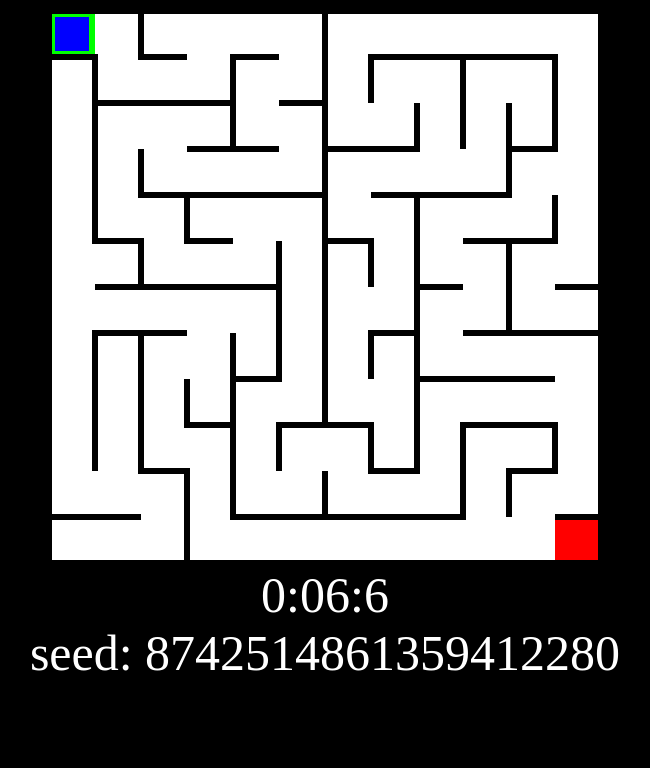
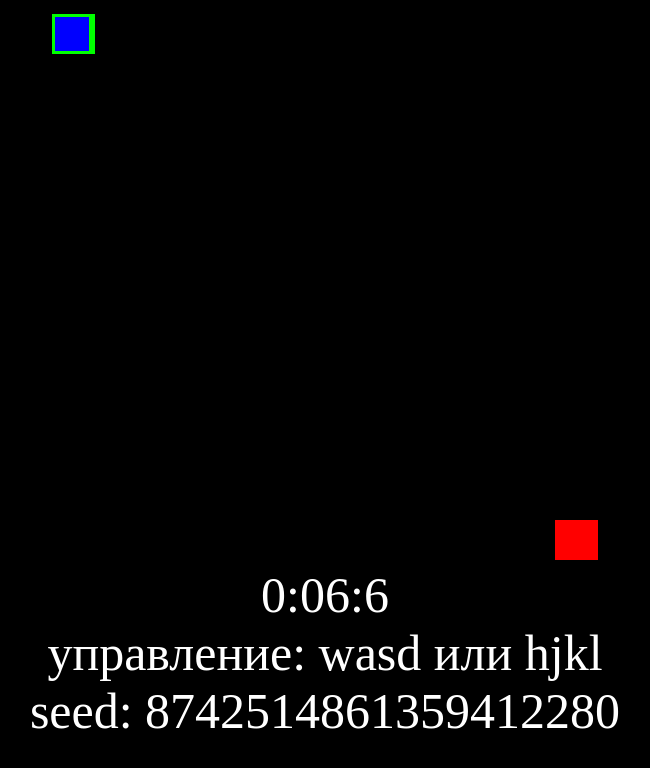
Before and after one commit to ashuya/RpgMaze, a Django app: page / in a window 1280 px wide. Shown: the top 768 px of the page, without its empty margins (315-965 px from the left). Run offline with Django 4.2, Linux system fonts and the light colour scheme.

Commit message:
Made dark

```diff
--- a/laby/laby/settings.py
+++ b/laby/laby/settings.py
@@ -25,7 +25,10 @@ SECRET_KEY = 'django-insecure-702maqn#ve4@iyzs35b+-z&bvkgdfxcwi(7sf$vo_r^y2z&9*#
 # SECURITY WARNING: don't run with debug turned on in production!
 DEBUG = True
 
-ALLOWED_HOSTS = ['51.250.23.49']
+ALLOWED_HOSTS = [
+		'51.250.23.49',
+		'localhost',
+		]
 
 
 # Application definition
--- a/laby/labyapp/static/labyapp/style.css
+++ b/laby/labyapp/static/labyapp/style.css
@@ -10,8 +10,7 @@ table{
 td{
     padding: 20px;
 	border: 0px solid black;
-/*	background-color: black; */
-    background-color: white;
+	background-color: black;
 }
 
 .r{
@@ -42,7 +41,7 @@ td{
 	100% {outline-width: 18px;}
 }
 
-#timer,#win, #seed{
+.helptext{
 	width: fit-content;
 	margin: auto;
 	font-size: 50px;
--- a/laby/labyapp/templates/labyapp/index.html
+++ b/laby/labyapp/templates/labyapp/index.html
@@ -18,9 +18,10 @@
             </tr>
         {% endfor %}
     </table>
-    <div id="timer"></div>
-    <div id="win"></div>
-    <p id="seed">seed: {{ seed }}</p>
+    <div class="helptext" id="timer"></div>
+    <div class="helptext" id="win"></div>
+    <div class="helptext">управление: wasd или hjkl</div>
+    <p class="helptext">seed: {{ seed }}</p>
 <script src="{% static 'labyapp/index.js' %}"></script>
 </body>
 </html>
```
